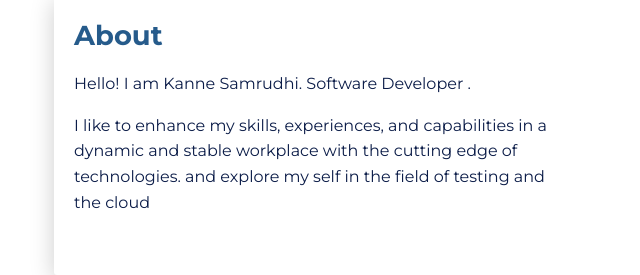
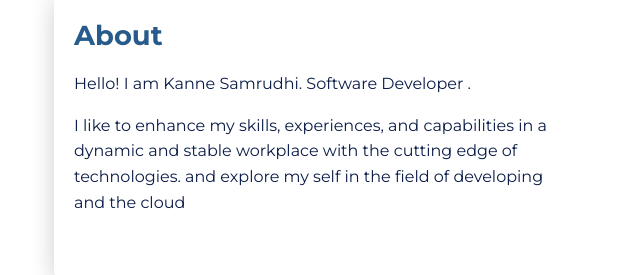
Before and after one commit to Kanne-Samrudhi/portfolio, a plain HTML site: page index.html in a window 1280 px wide. Shown: the part 624-899 px from the top of the page, 31-671 px from the left. Drawn offline with nearby package versions, Linux system fonts and the light colour scheme.

Commit message:
Update index.html

```diff
--- a/index.html
+++ b/index.html
@@ -189,7 +189,7 @@
                 <p>
                   I like to enhance my skills, experiences, and capabilities in
                   a dynamic and stable workplace with the cutting edge of
-                  technologies. and explore my self in the field of testing and the cloud
+                  technologies. and explore my self in the field of developing and the cloud
                 </p>
               </div>
             </div>
```
